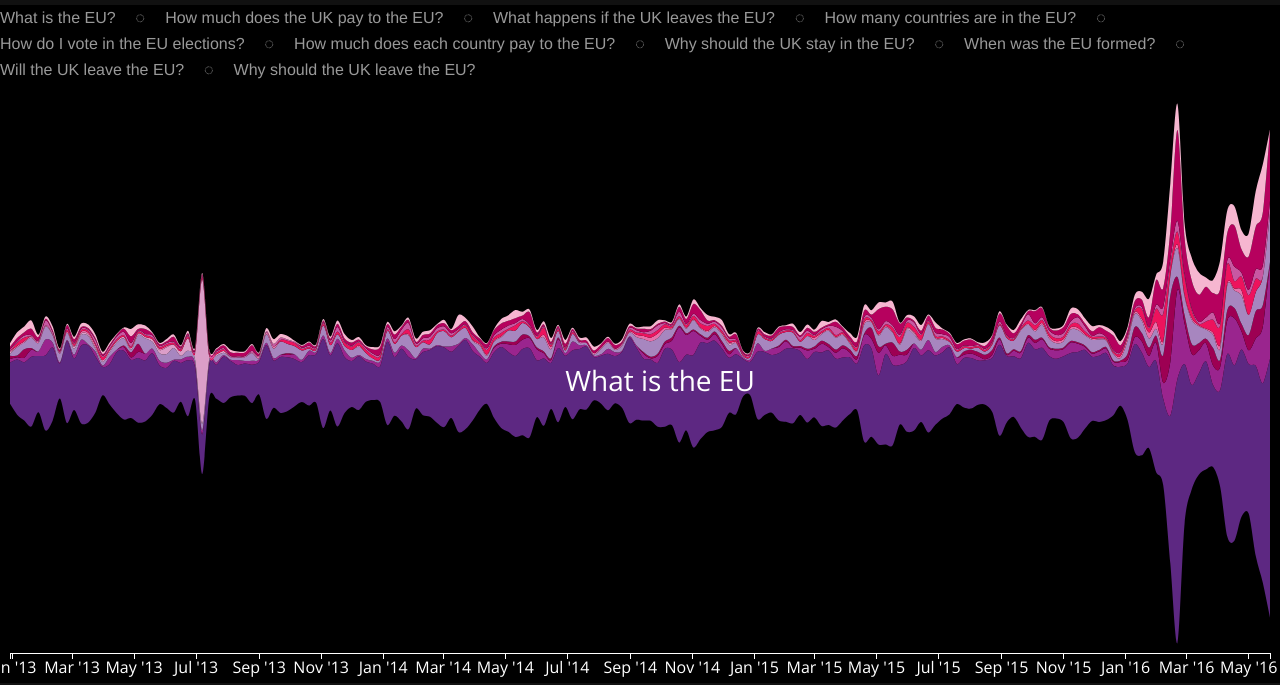
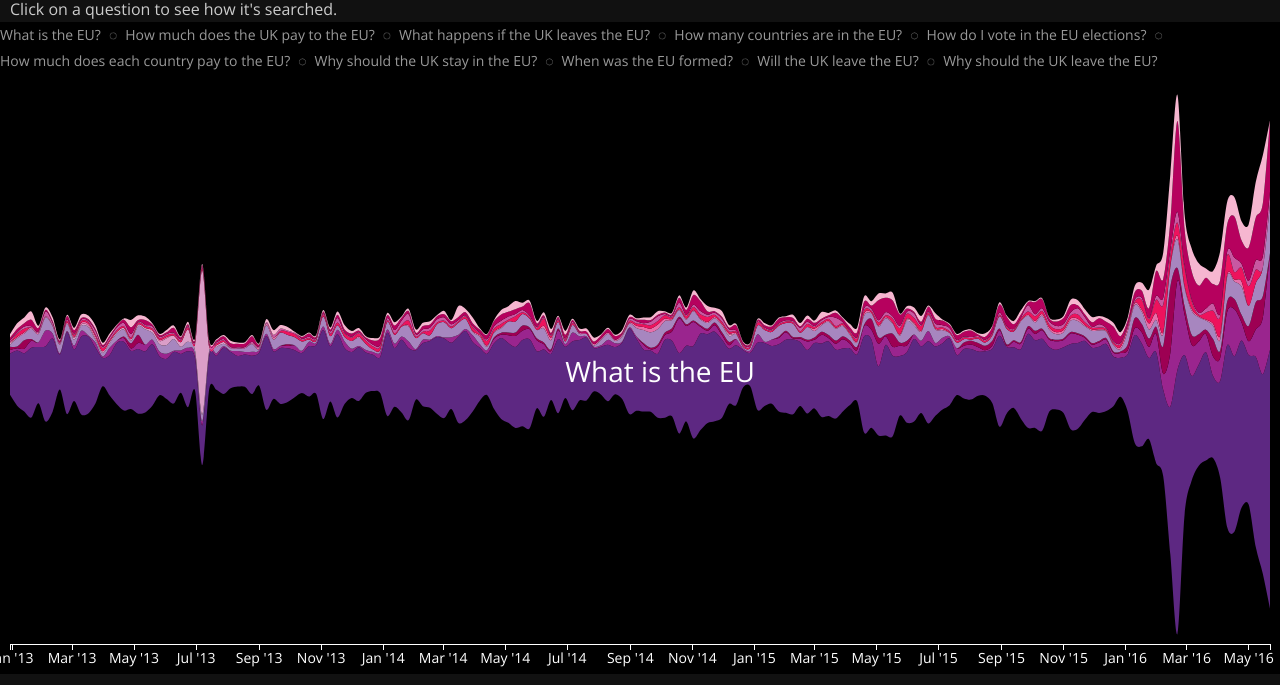
Before and after one commit to GoogleTrends/EUSearchInterest, a plain HTML site: page index.html in a window 1280 px wide. Shown: the part 53-738 px from the top of the page. Drawn offline with nearby package versions, Linux system fonts and the light colour scheme.

Commit message:
Adding some more responsiveness.

```diff
--- a/css/main.css
+++ b/css/main.css
@@ -88,6 +88,7 @@ body {
 .title {
 	color: white;
 	margin-left: 10px;
+	margin-bottom: 7px;
 }
 
 /* ==============
@@ -168,10 +169,44 @@ nav a.demButton:hover {
 	font-weight: 300;
 }
 
+.key {
+	display: inline-block;
+	color: #999;
+	margin-right: 20px;
+	transition: color 0.3s ease-out;
+	cursor: pointer;
+	font-family: "Open Sans";
+}
+
+.key:hover {
+	color: #fff;
+}
+
+.key-hover {
+	color: #fff;
+}
+
+.key-separator {
+	color:#999;
+	margin-right: 20px;
+}
+
 @media screen and (max-width: 799px) {
 
 	.streamGraph .labels {
 		display: none;
+	}
+
+	.key-separator {
+		display: none;
+	}
+
+	.key {
+		font-size: 12px;
+	}
+
+	.tick {
+		font-size: 10px;
 	}
 }
 
@@ -201,6 +236,20 @@ nav a.demButton:hover {
 	.streamGraph .labels.super-small {
 		display: none;
 	}
+
+	.key-separator {
+		font-size: 12px;
+		margin-right: 8px;
+	}
+
+	.key {
+		font-size: 12px;
+		margin-right: 8px;
+	}
+
+	.tick {
+		font-size: 12px;
+	}
 }
 
 @media screen and (min-width: 1240px) {
@@ -227,6 +276,18 @@ nav a.demButton:hover {
 
 	.streamGraph .labels.super-small {
 		display: none;
+	}
+
+	.key-separator {
+		font-size: 14px;
+	}
+
+	.key {
+		font-size: 14px;
+	}
+
+	.tick {
+		font-size: 14px;
 	}
 }
 
@@ -308,25 +369,16 @@ button {
 	color:#aeff77;
 }
 
-.key {
-	display: inline-block;
-	color: #999;
-	margin-right: 20px;
-	transition: color 0.3s ease-out;
-	cursor: pointer;
-}
-
-.key:hover {
-	color: #fff;
-}
-
-.key-hover {
-	color: #fff;
-}
-
 h1 {
 	font-size: 1.5em;
 	font-weight: 300;
+	font-family: "Open Sans";
+}
+
+.instructions {
+	clear: left;
+	margin-left: 10px;
+	color: #ccc;
 	font-family: "Open Sans";
 }
 
--- a/index.html
+++ b/index.html
@@ -24,6 +24,7 @@
         <div class="header-container">
             <header class="clearfix">
                 <h1 class="title">European Union: The UK's Decision in Google Search</h1>
+                <div class="instructions">Click on a question to see how it's searched.</div>
                 <!-- <nav>
                     <ul>
                         <li><a class='repButton' href="#republican">Republican</a></li>
--- a/js/main.js
+++ b/js/main.js
@@ -68,10 +68,18 @@ function chart(csvpath, color) {
 	var z = d3.scale.ordinal()
 		.range(colorrange);
 
+	var sw = $(window).width();
+	var tickSpread = 2;
+	if(sw < 1200) {
+		tickSpread = 3;
+	}
+	if(sw < 700) {
+		tickSpread = 4;
+	}
 	var xAxis = d3.svg.axis()
 		.scale(x)
 		.orient("bottom")
-		.ticks(d3.time.months, 2)
+		.ticks(d3.time.months, tickSpread)
 		.tickFormat(d3.time.format("%b '%y"));
 
 	var yAxis = d3.svg.axis()
@@ -157,7 +165,7 @@ function chart(csvpath, color) {
 							.attr("opacity", 1);
 						});
 					if(i !== Object.keys(row).length - 1) {
-						$('.key-container').append('<span style="color:#999; margin-right: 20px;">&#9676;</span>');
+						$('.key-container').append('<span class="key-separator">&#9676;</span>');
 					}
 				}
 			});
```
